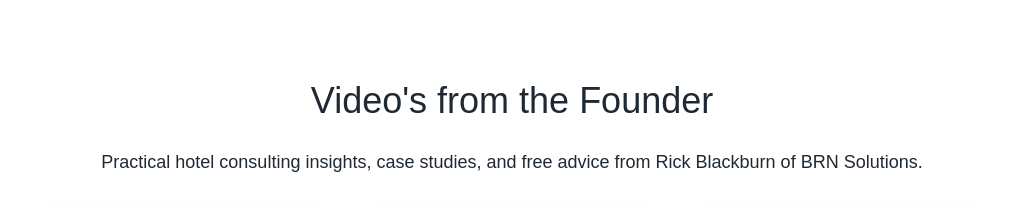
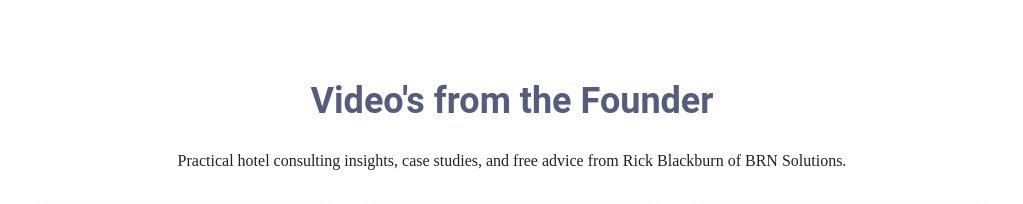
Before and after one commit to Michael-Mount/ricks-advice, a plain HTML site: page index.html in a window 1280 px wide. Shown: the top 204 px of the page, without its empty margins (128-1151 px from the left). Drawn offline with Linux system fonts and the light colour scheme; grey boxes are pictures that could not be loaded.

Commit message:
Matching syling

```diff
--- a/index.html
+++ b/index.html
@@ -28,16 +28,14 @@
 
       .ricks-advice-header h2 {
         font-size: 36px;
-        font-family: var(--kv-ee-heading-font-family);
-        font-weight: var(--kv-ee-heading-font-weight, normal);
-        font-style: var(--kv-ee-heading-font-style, normal);
+        color: #565C7C;
+        font-family: Roboto;
       }
 
       .ricks-advice-header p {
-        font-size: 18px;
-        font-family: var(--kv-ee-body-font-family);
-        font-weight: var(--kv-ee-body-font-weight, normal);
-        font-style: var(--kv-ee-body-font-style, normal);
+        font-size: 16px;
+        color: #212121;
+        font-family: Lora;
       }
 
       .video-grid {
```
